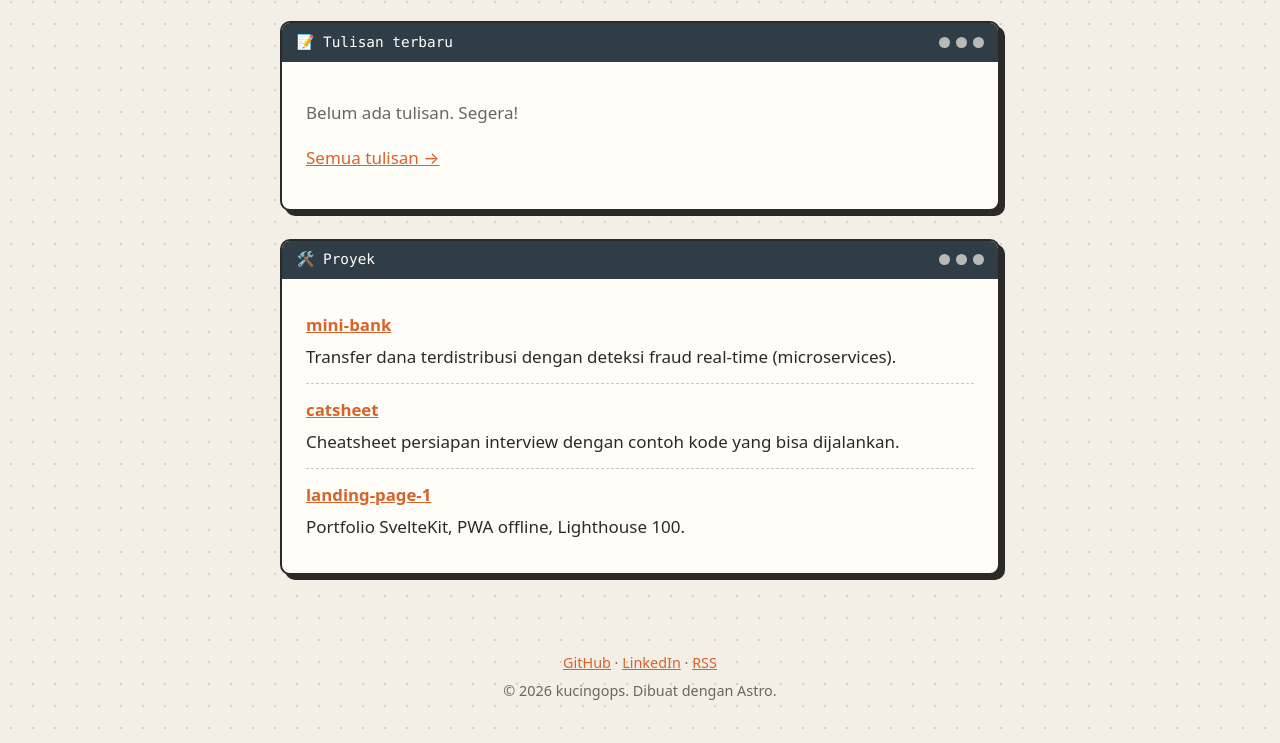
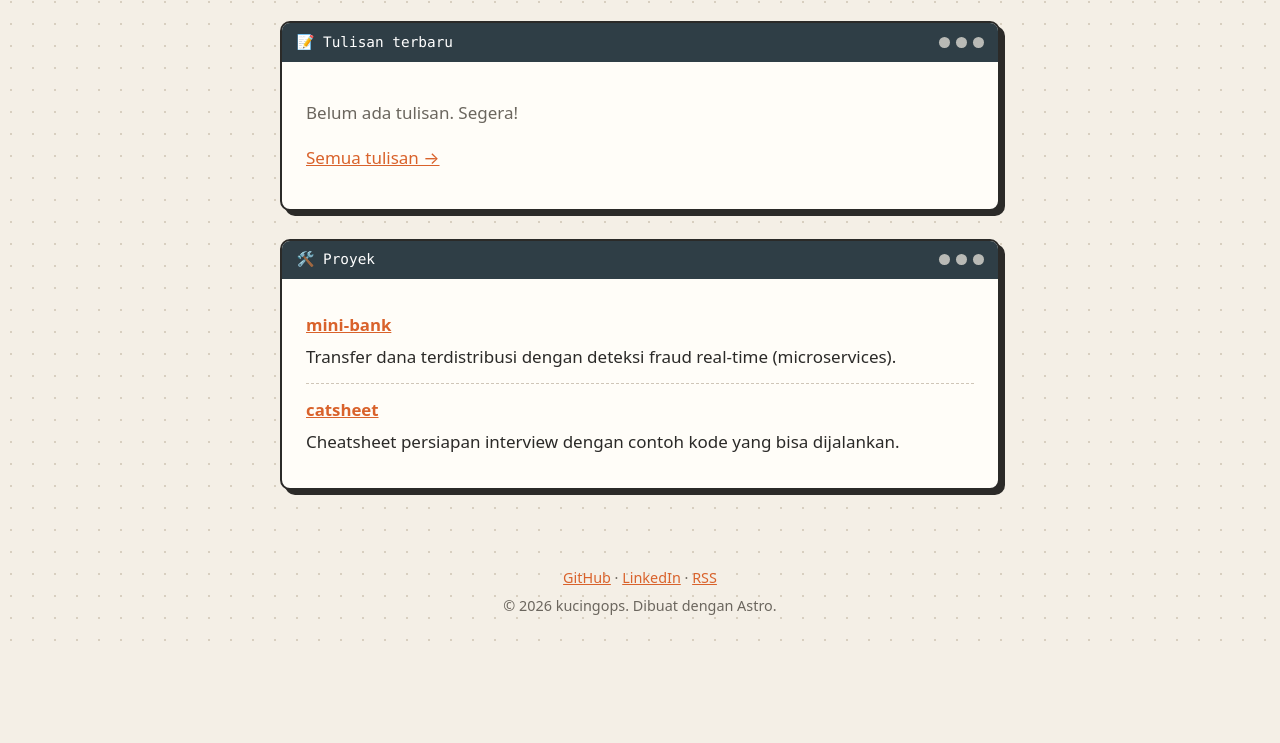
Before and after one commit to kucingops/kucingops.github.io, an Astro site: page / in a window 1280 px wide. Shown: the part 339-1082 px from the top of the page. After the commit the page ends 996 px from the top, so only its background shows below. Built offline with nearby package versions, Linux system fonts and the light colour scheme; Astro itself is replaced by a stand-in of ours.

Commit message:
Remove landing-page-1 from homepage projects
Co-Authored-By: Claude Opus 5.5 <noreply@anthropic.com>
Claude-Session: https://claude.ai/code/session_01XNyfRm73bp3kctJayaMXQa

```diff
--- a/src/pages/index.astro
+++ b/src/pages/index.astro
@@ -7,7 +7,6 @@ const posts = (await getPosts()).slice(0, 5);
 const projects = [
   { name: 'mini-bank', desc: 'Transfer dana terdistribusi dengan deteksi fraud real-time (microservices).' },
   { name: 'catsheet', desc: 'Cheatsheet persiapan interview dengan contoh kode yang bisa dijalankan.' },
-  { name: 'landing-page-1', desc: 'Portfolio SvelteKit, PWA offline, Lighthouse 100.' },
 ];
 ---
 <Base>
```
